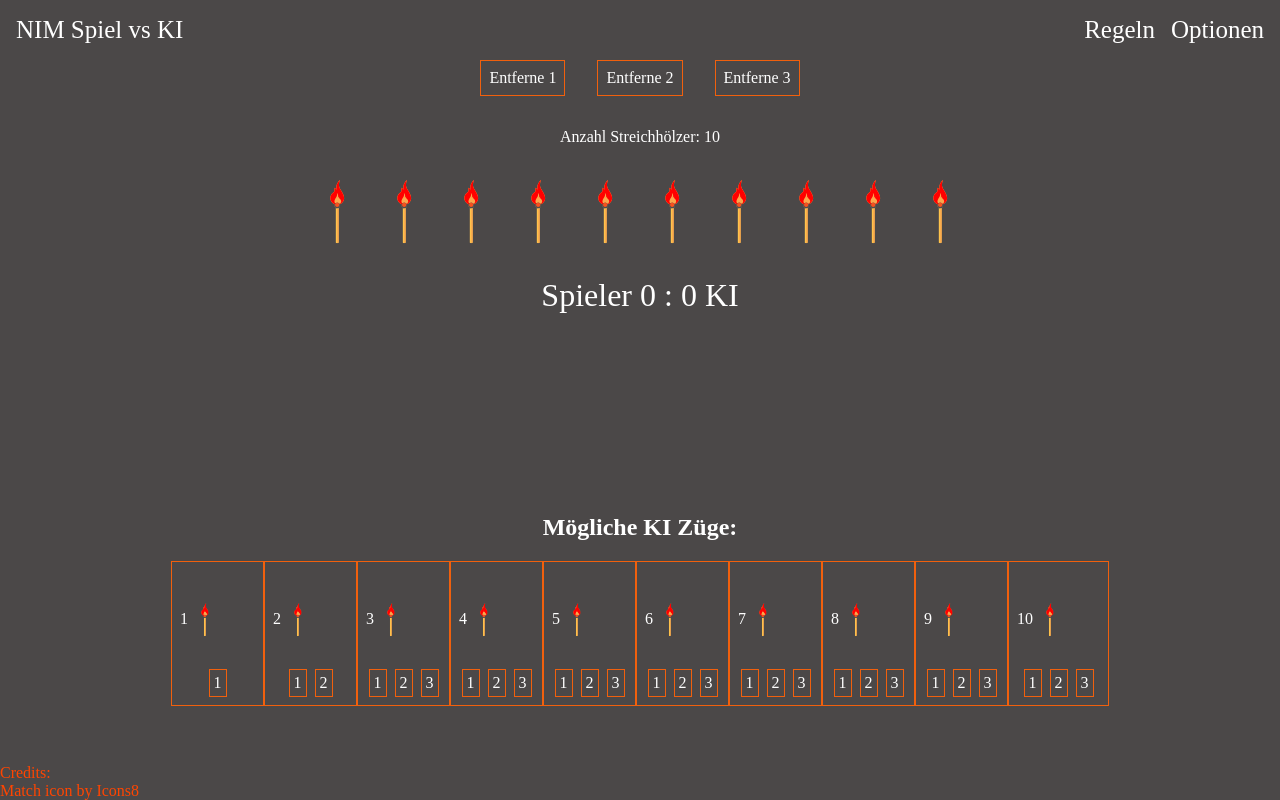
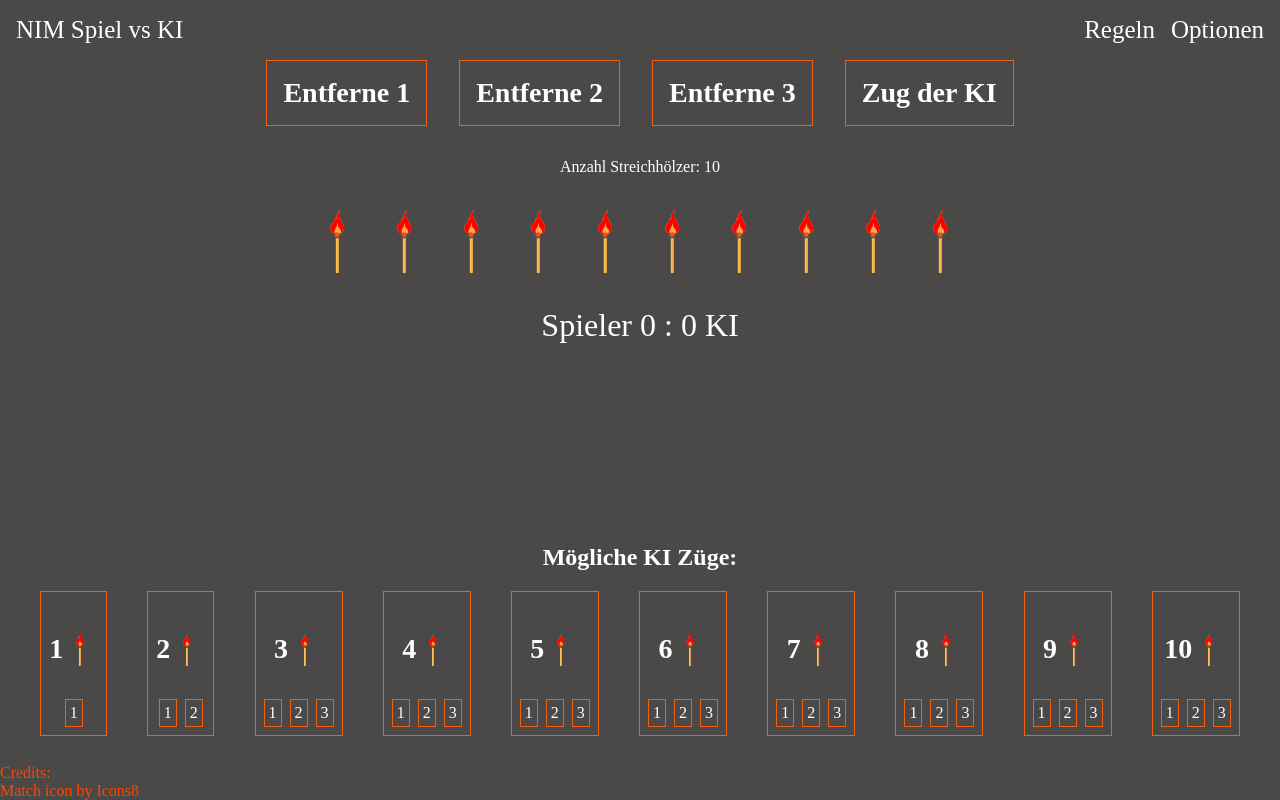
Before and after one commit to CrazyBird007/NIM-Game, a plain HTML site: page index.html in a window 1280 px wide. Drawn offline with Linux system fonts and the light colour scheme.

Commit message:
random effect added

```diff
--- a/index.html
+++ b/index.html
@@ -6,8 +6,8 @@
     <meta http-equiv="X-UA-Compatible" content="IE=edge">
     <meta name="viewport" content="width=device-width, initial-scale=1.0">
     <link rel="stylesheet" href="style.css">
+    <script src="script-arrays.js"></script>
     <script src="script.js"></script>
-    <script src="script-arrays.js"></script>
     <title>NIM-Game</title>
 </head>
 
@@ -32,9 +32,10 @@
 
     <section class="matches">
         <div class="flex gap32 center">
-            <div class="button-style">Entferne 1</div>
-            <div class="button-style">Entferne 2</div>
-            <div class="button-style">Entferne 3</div>
+            <div class="button-style"><b>Entferne 1</b></div>
+            <div class="button-style"><b>Entferne 2</b></div>
+            <div class="button-style"><b>Entferne 3</b></div>
+            <div class="button-style" onclick="moveKiOnClick()"><b>Zug der KI</b></div>
         </div>
         <div class="flex center mt32">Anzahl Streichhölzer: 10</div>
         <div class="flex center mt32">
@@ -58,18 +59,18 @@
         <div class="ki-züge">
 
             <div class="card">
-                <div class="match-main-card mt32">1 <img src="./img/match.png" alt="streichholz-img"></div>
-                <div class="flex mt32 gap8 button-style-small">1</div>
+                <div class="match-main-card mt32"><b>1</b> <img src="./img/match.png" alt="streichholz-img"></div>
+                <div class="flex mt32 gap8 button-style-small"> 1</div>
             </div>
             <div class="card">
-                <div class="match-main-card mt32">2 <img src="./img/match.png" alt="streichholz-img"></div>
+                <div class="match-main-card mt32"><b>2</b> <img src="./img/match.png" alt="streichholz-img"></div>
                 <div class="flex mt32 gap8">
                     <div class="button-style-small">1</div>
                     <div class="button-style-small">2</div>
                 </div>
             </div>
             <div class="card">
-                <div class="match-main-card mt32">3 <img src="./img/match.png" alt="streichholz-img"></div>
+                <div class="match-main-card mt32"><b>3</b> <img src="./img/match.png" alt="streichholz-img"></div>
                 <div class="flex mt32 gap8">
                     <div class="button-style-small">1</div>
                     <div class="button-style-small">2</div>
@@ -77,7 +78,7 @@
                 </div>
             </div>
             <div class="card">
-                <div class="match-main-card mt32"> 4 <img src="./img/match.png" alt="streichholz-img"></div>
+                <div class="match-main-card mt32"><b>4</b> <img src="./img/match.png" alt="streichholz-img"></div>
                 <div class="flex mt32 gap8">
                     <div class="button-style-small">1</div>
                     <div class="button-style-small">2</div>
@@ -85,7 +86,7 @@
                 </div>
             </div>
             <div class="card">
-                <div class="match-main-card mt32"> 5 <img src="./img/match.png" alt="streichholz-img"></div>
+                <div class="match-main-card mt32"><b>5</b> <img src="./img/match.png" alt="streichholz-img"></div>
                 <div class="flex mt32 gap8">
                     <div class="button-style-small">1</div>
                     <div class="button-style-small">2</div>
@@ -93,7 +94,7 @@
                 </div>
             </div>
             <div class="card">
-                <div class="match-main-card mt32"> 6 <img src="./img/match.png" alt="streichholz-img"></div>
+                <div class="match-main-card mt32"><b>6</b> <img src="./img/match.png" alt="streichholz-img"></div>
                 <div class="flex mt32 gap8">
                     <div class="button-style-small">1</div>
                     <div class="button-style-small">2</div>
@@ -101,7 +102,7 @@
                 </div>
             </div>
             <div class="card">
-                <div class="match-main-card mt32"> 7 <img src="./img/match.png" alt="streichholz-img"></div>
+                <div class="match-main-card mt32"><b>7</b> <img src="./img/match.png" alt="streichholz-img"></div>
                 <div class="flex mt32 gap8">
                     <div class="button-style-small">1</div>
                     <div class="button-style-small">2</div>
@@ -109,7 +110,7 @@
                 </div>
             </div>
             <div class="card">
-                <div class="match-main-card mt32"> 8 <img src="./img/match.png" alt="streichholz-img"></div>
+                <div class="match-main-card mt32"><b>8</b> <img src="./img/match.png" alt="streichholz-img"></div>
                 <div class="flex mt32 gap8">
                     <div class="button-style-small">1</div>
                     <div class="button-style-small">2</div>
@@ -117,7 +118,7 @@
                 </div>
             </div>
             <div class="card">
-                <div class="match-main-card mt32"> 9 <img src="./img/match.png" alt="streichholz-img"></div>
+                <div class="match-main-card mt32"><b>9</b> <img src="./img/match.png" alt="streichholz-img"></div>
                 <div class="flex mt32 gap8">
                     <div class="button-style-small">1</div>
                     <div class="button-style-small">2</div>
@@ -125,7 +126,7 @@
                 </div>
             </div>
             <div class="card">
-                <div class="match-main-card mt32"> 10 <img src="./img/match.png" alt="streichholz-img"></div>
+                <div class="match-main-card mt32"><b>10</b> <img src="./img/match.png" alt="streichholz-img"></div>
                 <div class="flex mt32 gap8">
                     <div class="button-style-small">1</div>
                     <div class="button-style-small">2</div>
--- a/script-arrays.js
+++ b/script-arrays.js
@@ -16,51 +16,51 @@ let kiMoves = [ //array über die 10 möglichen anzahlen der streichhölzer für
     {
         "number": 1, // wie viele streichhölzer liegen noch
         "img": "./img/match.png", // streichholzbild
-        "moves": [1], // array für dei spielzüge die möglich sind für die KI
+        "moves": [1], // array für die spielzüge die möglich sind für die KI
     },
     {
         "number": 2, // wie viele streichhölzer liegen noch
         "img": "./img/match.png", // streichholzbild
-        "moves": [2], // array für dei spielzüge die möglich sind für die KI
+        "moves": [1, 2], // array für die spielzüge die möglich sind für die KI
     },
     {
         "number": 3, // wie viele streichhölzer liegen noch
         "img": "./img/match.png", // streichholzbild
-        "moves": [3], // array für dei spielzüge die möglich sind für die KI
+        "moves": [1, 2, 3], // array für die spielzüge die möglich sind für die KI
     },
     {
         "number": 4, // wie viele streichhölzer liegen noch
         "img": "./img/match.png", // streichholzbild
-        "moves": [3], // array für dei spielzüge die möglich sind für die KI
+        "moves": [1, 2, 3], // array für dei spielzüge die möglich sind für die KI
     },
     {
         "number": 5, // wie viele streichhölzer liegen noch
         "img": "./img/match.png", // streichholzbild
-        "moves": [3], // array für dei spielzüge die möglich sind für die KI
+        "moves": [1, 2, 3], // array für dei spielzüge die möglich sind für die KI
     },
     {
         "number": 6, // wie viele streichhölzer liegen noch
         "img": "./img/match.png", // streichholzbild
-        "moves": [3], // array für dei spielzüge die möglich sind für die KI
+        "moves": [1, 2, 3], // array für dei spielzüge die möglich sind für die KI
     },
     {
         "number": 7, // wie viele streichhölzer liegen noch
         "img": "./img/match.png", // streichholzbild
-        "moves": [3], // array für dei spielzüge die möglich sind für die KI
+        "moves": [1, 2, 3], // array für dei spielzüge die möglich sind für die KI
     },
     {
         "number": 8, // wie viele streichhölzer liegen noch
         "img": "./img/match.png", // streichholzbild
-        "moves": [3], // array für dei spielzüge die möglich sind für die KI
+        "moves": [1, 2, 3], // array für dei spielzüge die möglich sind für die KI
     },
     {
         "number": 9, // wie viele streichhölzer liegen noch
         "img": "./img/match.png", // streichholzbild
-        "moves": [3], // array für dei spielzüge die möglich sind für die KI
+        "moves": [1, 2, 3], // array für dei spielzüge die möglich sind für die KI
     },
     {
         "number": 10, // wie viele streichhölzer liegen noch
         "img": "./img/match.png", // streichholzbild
-        "moves": [3], // array für dei spielzüge die möglich sind für die KI
+        "moves": [1, 2, 3], // array für dei spielzüge die möglich sind für die KI
     },
-]
+];
--- /dev/null
+++ b/script.js
@@ -0,0 +1,23 @@
+// ki bauen:
+// 1. streichhölzer der mitte zählen = let n
+// 2. wenn auf n noch min. 1 zettel liegt zufällig einen davon auswählen. und diese streichhölzer entfernen
+// 3. liegt auf n nix = aufgeben
+// 4. falls du mit dem letzten zug verloren hast oder aufgibst: entferne den letzten zettel mit dem ein holz genommen wurde
+// 5. gewinnt die ki bleiben alle zettel liegen
+
+
+let n = matches.length; // zählt alle streichhölzer zusammen
+
+
+function moveKiOnClick() {
+
+    for (i = 0; i < kiMoves.length; i++) {
+        let chosenMatch = kiMoves[3]['moves'][Math.floor(Math.random() * n)]; //gesucht: javascript take random items from array
+        // math.random() erzeugt eine zufällige gleitkommazahl zwischen 0 und 1
+        // hier wird aus dem array matches mit Math.random() mal * matches.länge eine zufällige zahl aus der länge des arrays errechnet
+        // math.floor rundet auf eine ganze zahl
+
+
+        console.log(`${chosenMatch}`)
+    }
+}
--- a/style.css
+++ b/style.css
@@ -11,6 +11,10 @@ body {
 h2 {
     text-align: center;
     margin-top: 200px;
+}
+
+b {
+    font-size: 28px;
 }
 
 
@@ -37,7 +41,7 @@ h2 {
 
 .button-style {
     border: 1px solid rgb(241, 96, 13);
-    padding: 8px;
+    padding: 16px;
     cursor: pointer;
 }
 
@@ -87,15 +91,13 @@ footer a {
 /* alle einstellungen des spiels: */
 .ki-züge {
     display: flex;
-    justify-content: center;
+    justify-content: space-evenly;
 }
 
 .match-main-card {
     display: flex;
     justify-content: center;
     align-items: center;
-    margin-right: 32px;
-
 }
 
 .match-main-card img {
```
